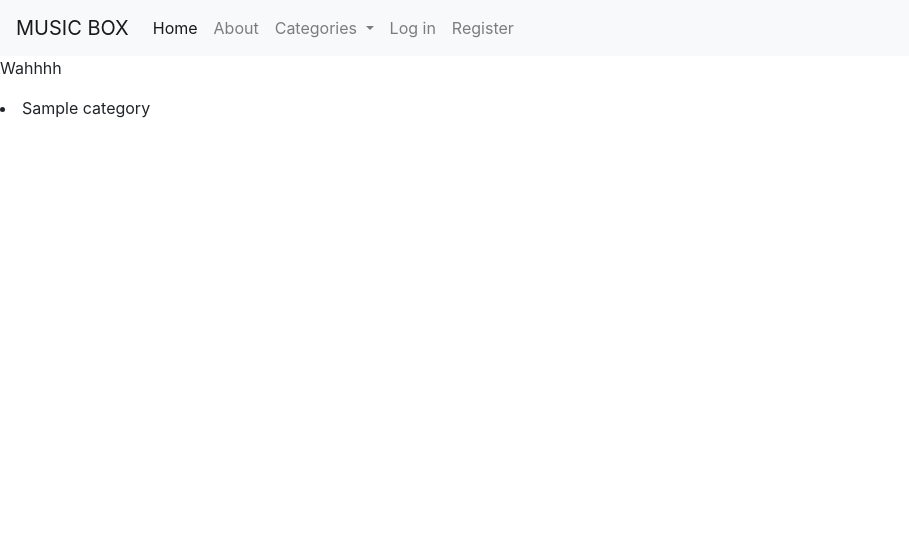
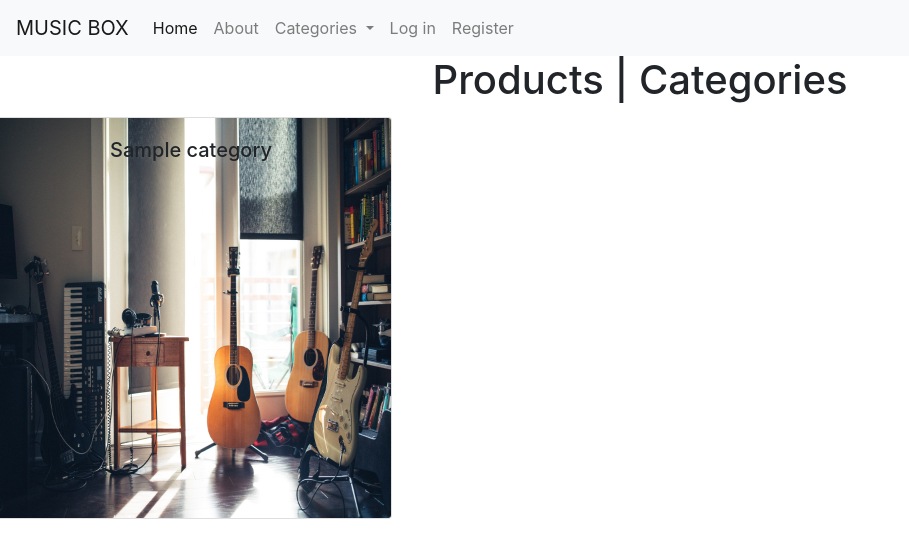
Before and after one commit to stuartj073/music-box, a Django app: page /category_test/ in a window 1280 px wide. Shown: the top 558 px of the page, without its empty margins (0-909 px from the left). Run offline with Django 4.2, Linux system fonts and the light colour scheme; tables that the repository leaves empty hold one stand-in row (values such as "Sample post"); some libraries are stand-ins or nearby versions.

Commit message:
Create category link and page

```diff
--- a/category_test/templates/categories.html
+++ b/category_test/templates/categories.html
@@ -1,12 +1,18 @@
 {% extends "base.html" %}
 {% load static %}
 {% block content %}
-<p>Wahhhh</p>
 
-{% for category in categories %}
+<h1 class="center-align"><a href="{% url 'index' %}">Products </a>| <a href="{% url 'category' %}">Categories</a></h1>
 
-<li><a href="{% url 'category_details' category.id %}">{{ category.name }}</a></li>
-
-{% endfor %}
+<div class="row">
+    {% for category in categories %}
+    <div class="card">
+        <img class="card-img" src="/media/wes-hicks-MEL-jJnm7RQ-unsplash.jpg" alt="{{ category.name }}">
+        <div class="card-img-overlay">
+            <h5 class="card-title">{{ category.name }}</h5>
+        </div>
+    </div>
+    {% endfor %}
+</div>
 
 {% endblock %}
--- a/home/templates/home/index.html
+++ b/home/templates/home/index.html
@@ -22,7 +22,7 @@
     </div>
 </section>
 <section class="container-fluid">
-    <h1 class="center-align">Products</h1>
+    <h1 class="center-align">Products | <a href="{% url 'category' %}">Categories</a></h1>
     {% for product in products %}
     <div class="col-12 col-md-6 col-lg-4">
         <div class="card" style="width: 30rem;">
--- a/static/css/base.css
+++ b/static/css/base.css
@@ -81,6 +81,9 @@ h1 .cover {
     text-align: center;
 }
 
+
+/************************************* PRODUCTS DETAILS ***/
+
 .card-details {
     margin: 10px auto;
     text-align: center;
@@ -103,3 +106,15 @@ h1 .cover {
     padding-bottom:20px;
     max-width:50%;
 }
+
+/************************************* CATEGORY DETAILS ***/
+
+.card-img-overlay {
+    text-align:center;
+}
+
+.card-img {
+    height:400px;
+    width:400px;
+    background-size:cover;
+}
```
